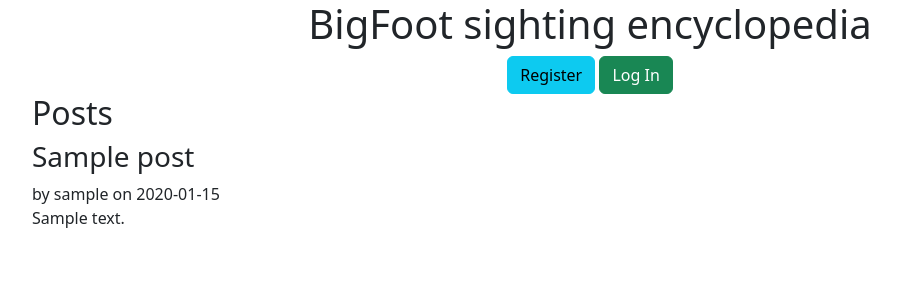
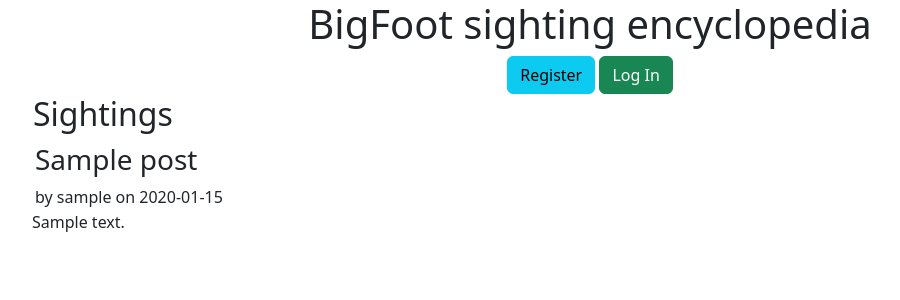
Before and after one commit to Sambsamb/SBminiproject3, a Flask app: template bigfoot/templates/blog/index.html in a window 1280 px wide. Shown: the top 300 px of the page, without its empty margins (50-950 px from the left). Run offline with Flask 2, Linux system fonts and the light colour scheme; the template is opened without the code that fills it: most values are stand-ins (such as "Sample title", 1, 10 or a date in 2020).

Commit message:
Add tables to better position New and Edit buttons

```diff
--- a/bigfoot/templates/blog/index.html
+++ b/bigfoot/templates/blog/index.html
@@ -1,23 +1,35 @@
 {% extends 'base.html' %}
 
 {% block header %}
-  <h2>{% block title %}Posts{% endblock %}</h2>
-  {% if g.user %}
-    <p align="right"> <a class="btn btn-primary" href="{{ url_for('blog.create') }}" role="button">New</a></p>
-  {% endif %}
+    <table>
+    <tr>
+        <td><h2>{% block title %}Sightings{% endblock %}</h2></td>
+        <td align="right" width="100%">
+          {% if g.user %}
+            <a class="btn btn-primary" href="{{ url_for('blog.create') }}" role="button">New</a>
+          {% endif %}
+        </td>
+    </tr>
+    </table>
 {% endblock %}
 
 {% block content %}
   {% for post in posts %}
     <article class="post">
       <header>
-        <div>
-          <h3>{{ post['title'] }}</h3>
-          <div class="about">by {{ post['username'] }} on {{ post['created'].strftime('%Y-%m-%d') }}</div>
-        </div>
-        {% if g.user['id'] == post['author_id'] %}
-          <p align="right"> <a class="btn btn-secondary" href="{{ url_for('blog.update', id=post['id']) }}" role="button">Edit</a></p>
-        {% endif %}
+          <table>
+            <tr>
+                <td align="right">
+                    {% if g.user['id'] == post['author_id'] %}
+                      <a class="btn btn-secondary" href="{{ url_for('blog.update', id=post['id']) }}" role="button">Edit</a>
+                    {% endif %}
+                </td>
+                <td>
+                  <h3>{{ post['title'] }}</h3>
+                  <div class="about">by {{ post['username'] }} on {{ post['created'].strftime('%Y-%m-%d') }}</div>
+                </td>
+            </tr>
+            </table>
       </header>
       <p class="body">{{ post['body'] }}</p>
     </article>
```
